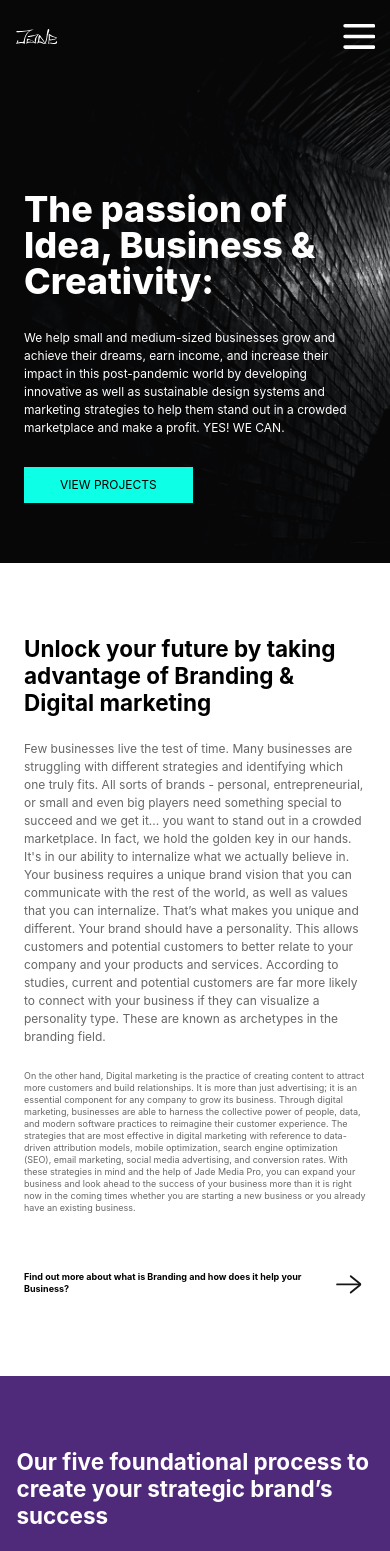
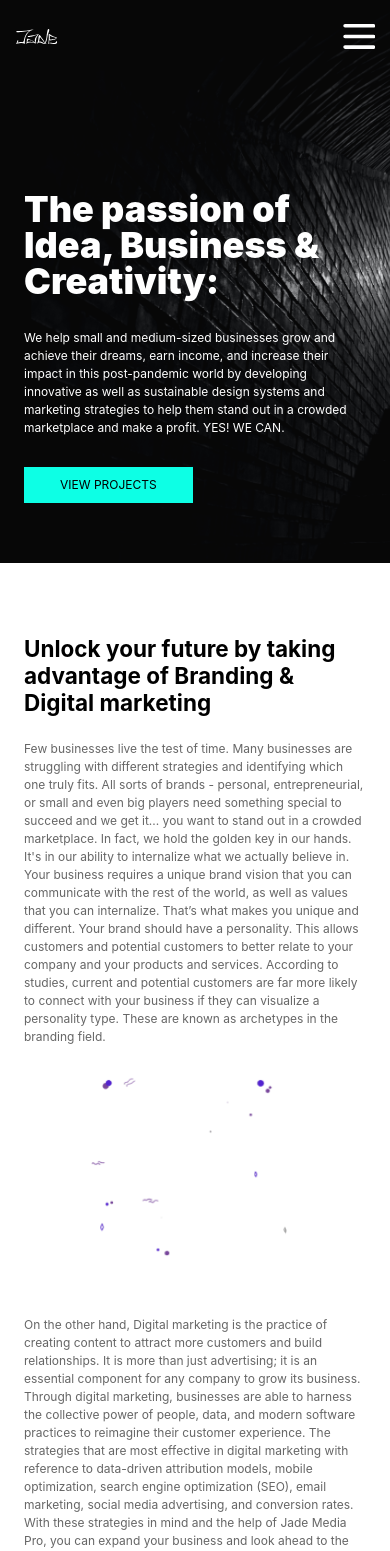
Before and after one commit to jadeoflagos/jademediapro, a Next.js app: page / in a window 390 px wide. Shown: the top 1551 px of the page. Built offline with nearby package versions, Linux system fonts and the light colour scheme.

Commit message:
fix: home screen

```diff
--- a/pages/index.jsx
+++ b/pages/index.jsx
@@ -13,7 +13,8 @@ import SectionHeader from "../components/organism/SectionHeader";
 import { Header } from "../data/HomePage";
 import EyeBrow from "../components/organism/EyeBrow";
 import styles from "../styles/Home.module.css";
-import MobileMenu from "../components/organism/MobileMenu";
+
+import unlockFuture from "../public/images/layer.png";
 
 export default function Home() {
   const idea = ["Research", "Ideate", "Design", "Implement", "Result"];
@@ -69,7 +70,7 @@ export default function Home() {
           <Navbar dropDownBg="black" textColor="white" />
         </div>
         <div className="py-20 lg:max-w-[65%]  text-white flex flex-col justify-center px-8 lg:px-20">
-          <p className="font-extrabold text-5xl lg:text-8xl">{Header.title}</p>
+          <p className="font-black text-5xl lg:text-[7rem]">{Header.title}</p>
           <p className="my-10 text-base lg:text-2xl font-normal">
             {Header.subTitle}
           </p>
@@ -81,8 +82,13 @@ export default function Home() {
 
       <div className="w-full py-24 flex flex-col lg:flex-row items-center px-8">
         <div className="lg:w-5/12 w-full lg:order-1 order-2">
-          <div className="flex justify-center">{/* <Illus /> */}</div>
-          <div className="flex flex-col lg:hidden text-xs lg:text-base">
+          <div className="hidden lg:flex lg:justify-center">
+            <Illus />
+          </div>
+          <div className="lg:hidden my-8">
+            <Image src={unlockFuture} alt="unlock-future" />
+          </div>
+          <div className="flex flex-col lg:hidden text-base">
             <p className="my-8  text-[#666666]">
               On the other hand, Digital marketing is the practice of creating
               content to attract more customers and build relationships. It is
@@ -100,7 +106,7 @@ export default function Home() {
               a new business or you already have an existing business.
             </p>
             <div className="  mt-8 flex  items-center">
-              <p className="mr-1 " style={{ fontWeight: "bolder" }}>
+              <p className="mr-1" style={{ fontWeight: "bolder" }}>
                 Find out more about what is Branding and how does it help your
                 Business?
               </p>
```
Also changed, not shown: public/images/layer.png (added).
